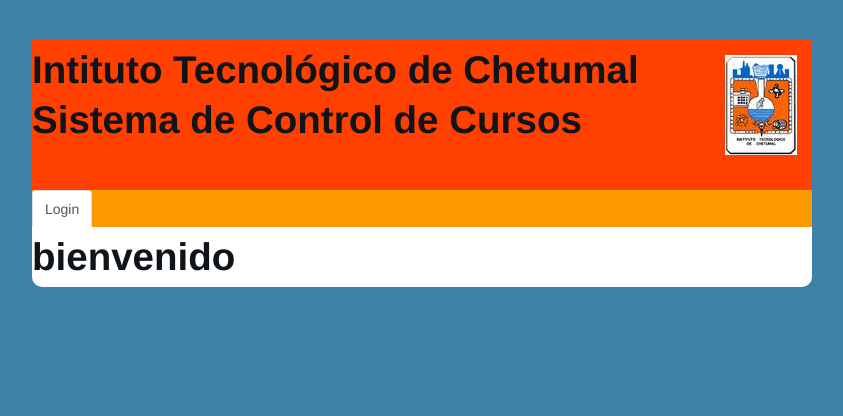
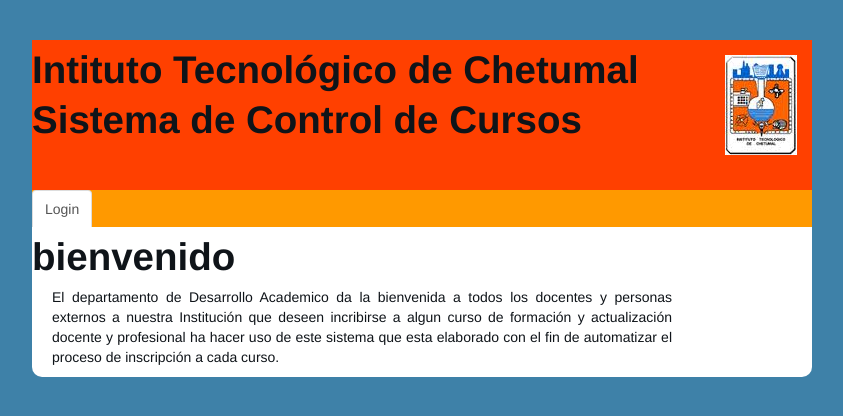
Before and after one commit to flash24/sicc, a CakePHP app: the page made by app/View/Pages/home.ctp in a window 1280 px wide. Shown: the top 416 px of the page, without its empty margins (248-1091 px from the left). Run offline with PHP 8.4 and a stand-in for CakePHP, Linux system fonts and the light colour scheme; the template is opened without the code that fills it, so the values that code supplies are empty; some libraries are stand-ins or nearby versions.

Commit message:
modificación del la vista Layauts

```diff
--- a/app/View/Layouts/default.ctp
+++ b/app/View/Layouts/default.ctp
@@ -88,6 +88,12 @@
 
                </div>-->
             </div>
+            <div class="span8" >
+	<p ALIGN=justify>El departamento de Desarrollo Academico da la bienvenida a todos los docentes y personas
+            externos a nuestra Institución que deseen incribirse a algun curso de formación y actualización docente y
+            profesional ha hacer uso de este sistema que esta elaborado con el fin de automatizar el proceso de
+            inscripción a cada curso.</p>
+	</div>
         </div>
 <!--      <div class="span10 offset3" id="cuerpo1">
             <div class="container">
```
Also changed, not shown: nbproject/private/private.xml (+7 -0 lines).
